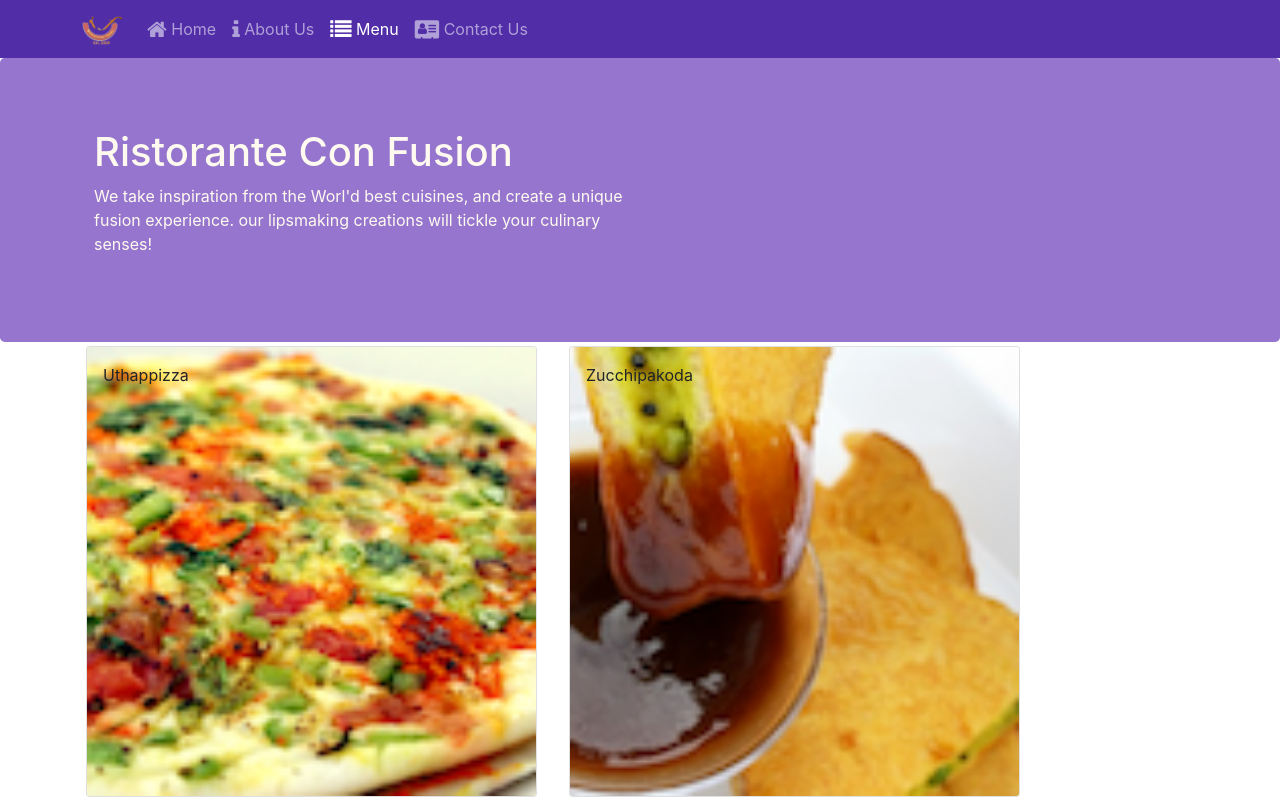
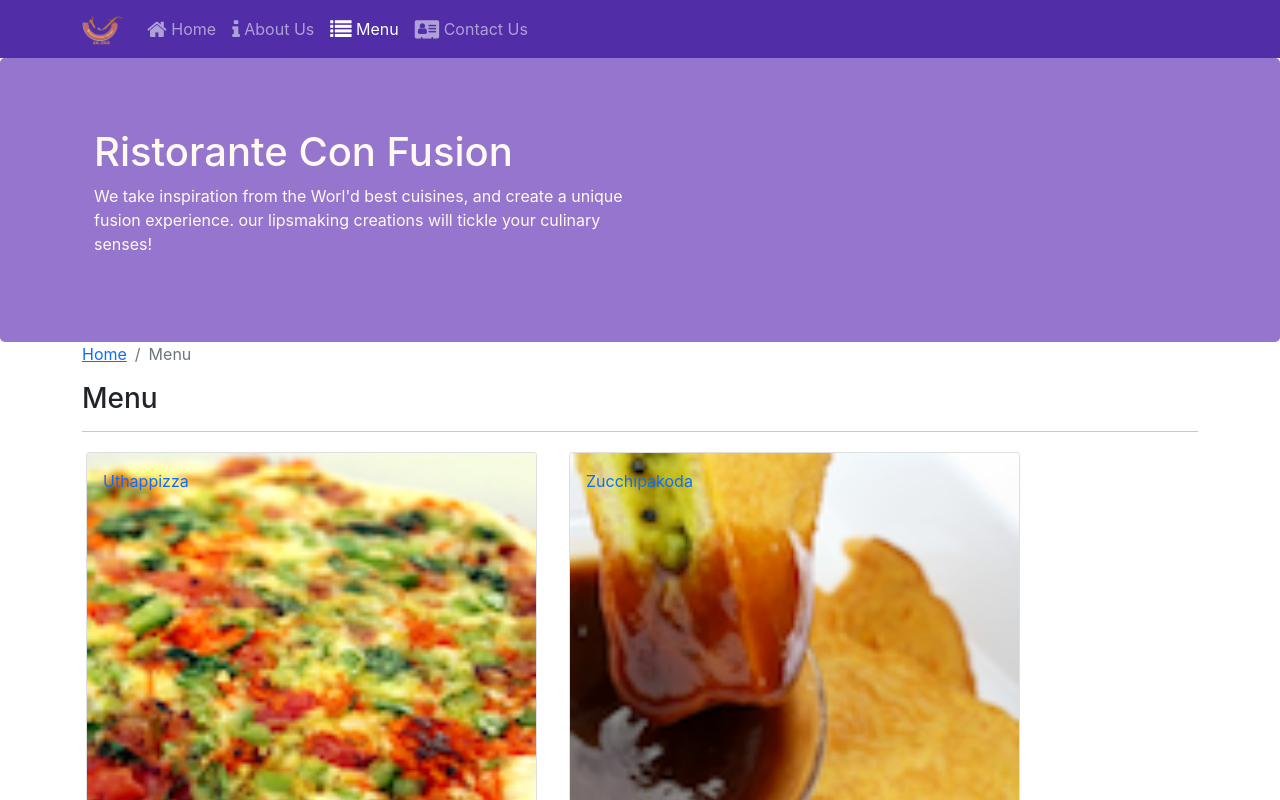
Before and after one commit to JaiAgarwal-24/Consfusion_restaurant_with_react_coursera, a React (Create React App) app: page /menu in a window 1280 px wide. Shown: the top 800 px of the page. Built offline with nearby package versions, Linux system fonts and the light colour scheme.

Commit message:
Single page Application part 2

```diff
--- a/src/components/ContactComponent.js
+++ b/src/components/ContactComponent.js
@@ -1,22 +1,34 @@
 import React from 'react';
+import { Breadcrumb, BreadcrumbItem } from 'reactstrap'
+import { Link } from 'react-router-dom'
 
 function Contact(props) {
-    return(
+    return (
         <div className="container">
+            <div className="row">
+                <Breadcrumb>
+                    <BreadcrumbItem><Link to='/home'>Home</Link></BreadcrumbItem>
+                    <BreadcrumbItem active>Contact Us</BreadcrumbItem>
+                </Breadcrumb>
+                <div className="col-12">
+                    <h3>Contact Us</h3>
+                    <hr />
+                </div>
+            </div>
             <div className="row row-content">
                 <div className="col-12">
-                <h3>Location Information</h3>
+                    <h3>Location Information</h3>
                 </div>
                 <div className="col-12 col-sm-4 offset-sm-1">
-                        <h5>Our Address</h5>
-                        <address>
+                    <h5>Our Address</h5>
+                    <address>
                         121, Clear Water Bay Road<br />
                         Clear Water Bay, Kowloon<br />
                         HONG KONG<br />
                         <i className="fa fa-phone"></i>: +852 1234 5678<br />
                         <i className="fa fa-fax"></i>: +852 8765 4321<br />
                         <i className="fa fa-envelope"></i>: <a href="mailto:confusion@food.net">confusion@food.net</a>
-                        </address>
+                    </address>
                 </div>
                 <div className="col-12 col-sm-6 offset-sm-1">
                     <h5>Map of our Location</h5>
--- a/src/components/DishdetailComponent.js
+++ b/src/components/DishdetailComponent.js
@@ -1,7 +1,7 @@
 
 import React from "react";
-import { Card, CardImg, CardImgOverlay, CardText, CardBody, CardTitle } from "reactstrap";
-
+import { Card, CardImg, CardImgOverlay, CardText, CardBody, CardTitle, Breadcrumb, BreadcrumbItem } from "reactstrap";
+import { Link } from 'react-router-dom';
 
 
 
@@ -15,7 +15,7 @@
 
 // }
 
-function RenderDish({dishdata}) {
+function RenderDish({ dishdata }) {
     if (dishdata != null) {
         return (
             <div className="col-12 col-md-5 m-1">
@@ -37,7 +37,7 @@
 
 }
 
-function RenderComments({cmtary}) {
+function RenderComments({ cmtary }) {
     if (cmtary === null || cmtary === "") {
         return (
             <div></div>
@@ -72,8 +72,18 @@
         return (
             <div className="container">
                 <div className="row">
-                    <RenderDish dishdata= {props.dish} />
-                    <RenderComments cmtary={props.dish.comments} />
+                    <Breadcrumb>
+                        <BreadcrumbItem><Link to='/menu'>Menu</Link></BreadcrumbItem>
+                        <BreadcrumbItem active>{props.dish.name}</BreadcrumbItem>
+                    </Breadcrumb>
+                    <div className="col-12">
+                        <h3>{props.dish.name}</h3>
+                        <hr />
+                    </div>
+                </div>
+                <div className="row">
+                    <RenderDish dishdata={props.dish} />
+                    <RenderComments cmtary={props.comments} />
                 </div>
             </div>
         );
--- a/src/components/MainComponent.js
+++ b/src/components/MainComponent.js
@@ -9,7 +9,7 @@
 import Footer from "./FooterComponent";
 import Contact from './ContactComponent';
 import Home from './HomeComponent';
-import { Route, Routes, Navigate } from 'react-router-dom';
+import { Route, Routes, Navigate, useParams } from 'react-router-dom';
 
 class Main extends Component {
 
@@ -35,12 +35,34 @@
       );
     }
 
+    // const DishWithId = ({match}) => {
+    //   return (
+    //     <DishDetail dish={this.state.dishes.filter((dish) => dish.id === parseInt(match.params.dishId, 10))[0]}
+    //     comments = {this.state.comments.filter( (comment) => comment.dishId ===  parseInt(match.params.dishId, 10))}
+    //     />
+    //   );
+
+    // }
+
+    const DishWithId = () => {
+
+      const {dishId: dishid} = useParams()
+
+      return (
+        <DishDetail dish={this.state.dishes.filter((dish) => dish.id === parseInt(dishid, 10))[0]}
+        comments = {this.state.comments.filter( (comment) => comment.dishId ===  parseInt(dishid, 10))}
+        />
+      );
+
+    }
+
     return (
       <div >
         <Header />
         <Routes>
           <Route path='/home' element={<HomePage />} />
           <Route extact path='/menu' element={<Menu dishes ={this.state.dishes}/> } />
+          <Route path='/menu/:dishId' element={<DishWithId />} />
           <Route extact path= '/contactus' element= {<Contact/>} />
           <Route path="*" element={<Navigate to="/home" replace/>} />
           {/* <Navigate to="/home" replace /> */}
--- a/src/components/MenuComponent.js
+++ b/src/components/MenuComponent.js
@@ -1,14 +1,17 @@
 import React from "react";
 // import { Media } from "reactstrap";
-import { Card, CardImg, CardImgOverlay, CardText, CardBody, CardTitle } from "reactstrap";
+import { Card, CardImg, CardImgOverlay, CardText, CardBody, CardTitle, Breadcrumb, BreadcrumbItem } from "reactstrap";
+import { Link } from 'react-router-dom'
 
 function RenderMenuItem({ dish, onClick }) {
     return (
-        <Card key={dish.id} onClick={() => onClick(dish.id)}>
-            <CardImg width={"100%"} src={dish.image} alt={dish.name} />
-            <CardImgOverlay >
-                <CardTitle>{dish.name}</CardTitle>
-            </CardImgOverlay>
+        <Card>
+            <Link to={`/menu/${dish.id}`}>
+                <CardImg width={"100%"} src={dish.image} alt={dish.name} />
+                <CardImgOverlay >
+                    <CardTitle>{dish.name}</CardTitle>
+                </CardImgOverlay>
+            </Link>
         </Card>
     );
 }
@@ -17,7 +20,7 @@
     const menu = props.dishes.map((dish) => {
         return (
             <div key={dish.id} className="col-12 col-md-5 m-1">
-                <RenderMenuItem dish={dish} onClick={props.onClick} />
+                <RenderMenuItem dish={dish} />
             </div>
         );
     });
@@ -27,6 +30,17 @@
     return (
         <div className="container">
             <div className="row">
+                <Breadcrumb>
+                    <BreadcrumbItem>
+                        <Link to='/home'>Home</Link></BreadcrumbItem>
+                    <BreadcrumbItem active>Menu</BreadcrumbItem>
+                </Breadcrumb>
+                <div className="col-12">
+                    <h3>Menu</h3>
+                    <hr />
+                </div>
+            </div>
+            <div className="row">
                 {menu}
             </div>
         </div>
```
